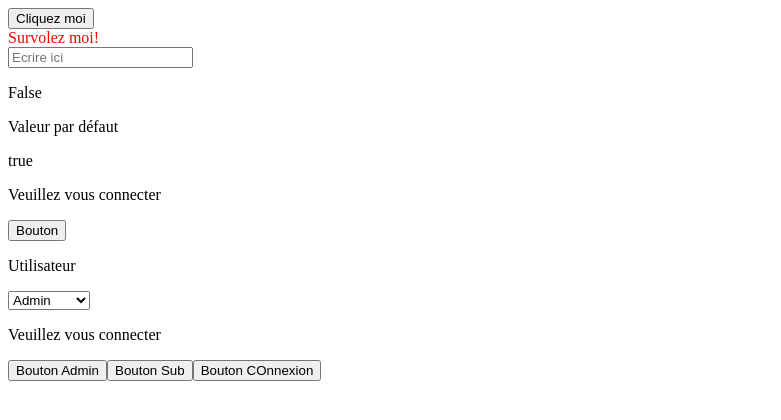
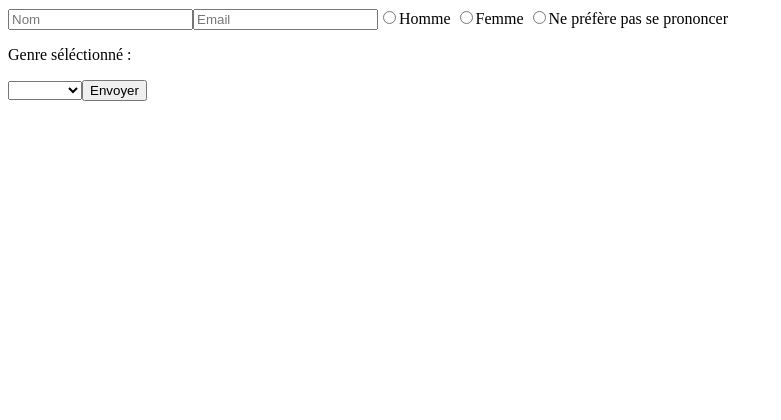
Before and after one commit to ClementHamonDev/Formation-Angular-Juin, an Angular app in the folder formation-angular/: page / in a window 1280 px wide. Shown: the top 420 px of the page, without its empty margins (0-781 px from the left). Built offline with nearby package versions, Linux system fonts and the light colour scheme.

Commit message:
formulaire ngmodel

```diff
--- a/formation-angular/src/app/app.component.html
+++ b/formation-angular/src/app/app.component.html
@@ -44,7 +44,7 @@
     <p>Description</p>
 </app-modal> -->
 
-
+<!--
 <app-button></app-button>
 <app-hoverbox></app-hoverbox>
 <app-keytracker></app-keytracker>
@@ -73,4 +73,27 @@
 
 <app-connection></app-connection>
 <app-role-switch></app-role-switch>
-<app-permission></app-permission>
+<app-permission></app-permission> -->
+
+<form (ngSubmit)="onSubmit()">
+    <input type="text" [(ngModel)]="nom" name="nom" placeholder="Nom" required>
+    <input type="email" [(ngModel)]="email" name="email" placeholder="Email" required>
+
+    <label>
+        <input type="radio" [(ngModel)]="genre" value="Homme" [ngModelOptions]="{standalone: true}">Homme
+    </label>
+    <label>
+        <input type="radio" [(ngModel)]="genre" value="Femme" [ngModelOptions]="{standalone: true}">Femme
+    </label>
+    <label>
+        <input type="radio" [(ngModel)]="genre" value="Ne préfère pas dire" [ngModelOptions]="{standalone: true}">Ne préfère pas se prononcer
+    </label>
+    <p>Genre séléctionné : {{this.genre}}</p>
+
+    <select [(ngModel)]="pays" name="pays">
+        <option value="France">France</option>
+        <option value="Belgique">Belgique</option>
+        <option value="Suisse">Suisse</option>
+    </select>
+    <button type="submit">Envoyer</button>
+</form>
--- a/formation-angular/src/app/app.component.ts
+++ b/formation-angular/src/app/app.component.ts
@@ -64,6 +64,11 @@ export class AppComponent {
 
   conditionChiffre = 2222
 
+  nom: string = '';
+  email: string = '';
+  genre: string = '';
+  pays: string = '';
+
   init = () => {
     console.log(this.counter());
 
@@ -90,4 +95,8 @@ export class AppComponent {
 
   incrementAge = () => this.currentAge.set(this.currentAge()+1)
 
+  onSubmit(){
+    console.log('Formulaire soumis', this.nom, this.email, this.genre, this.pays)
+  }
+
 }
```
